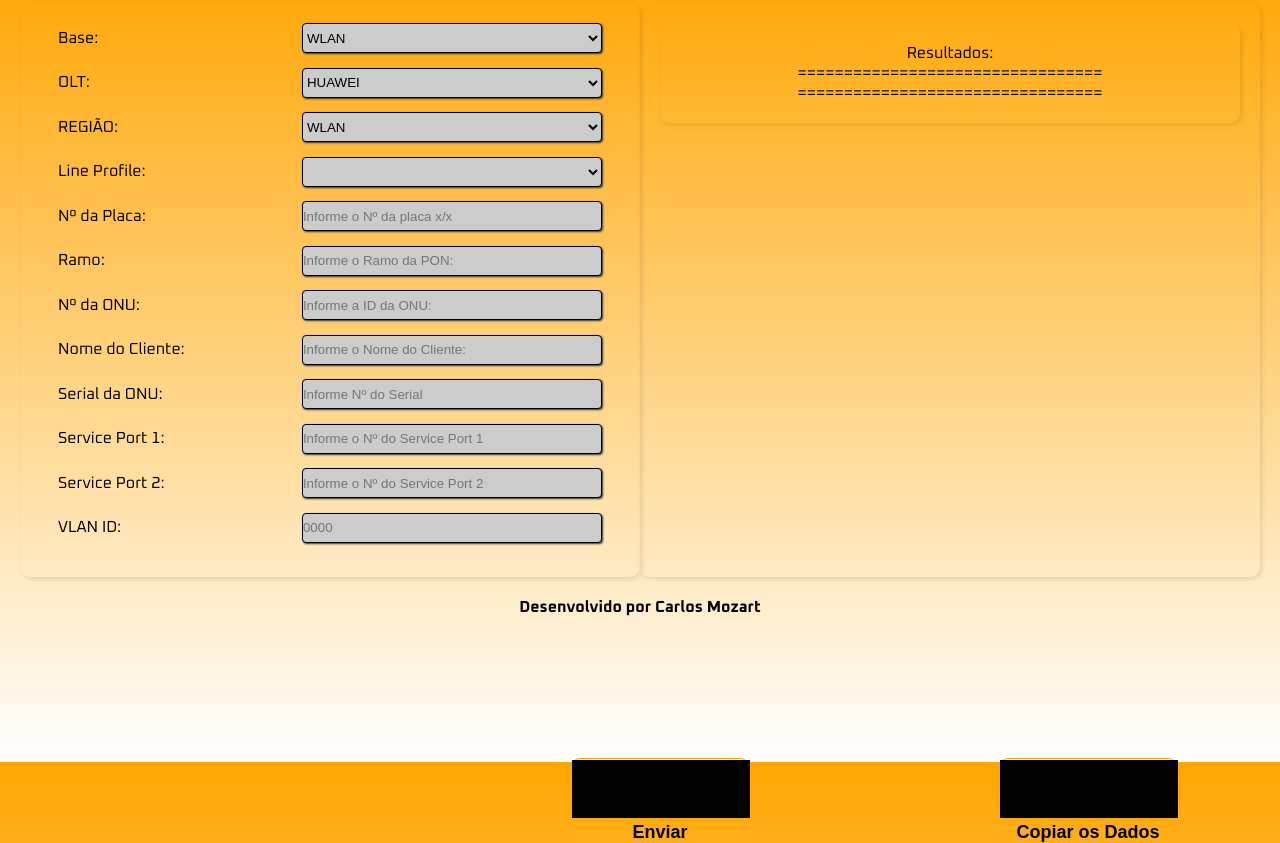
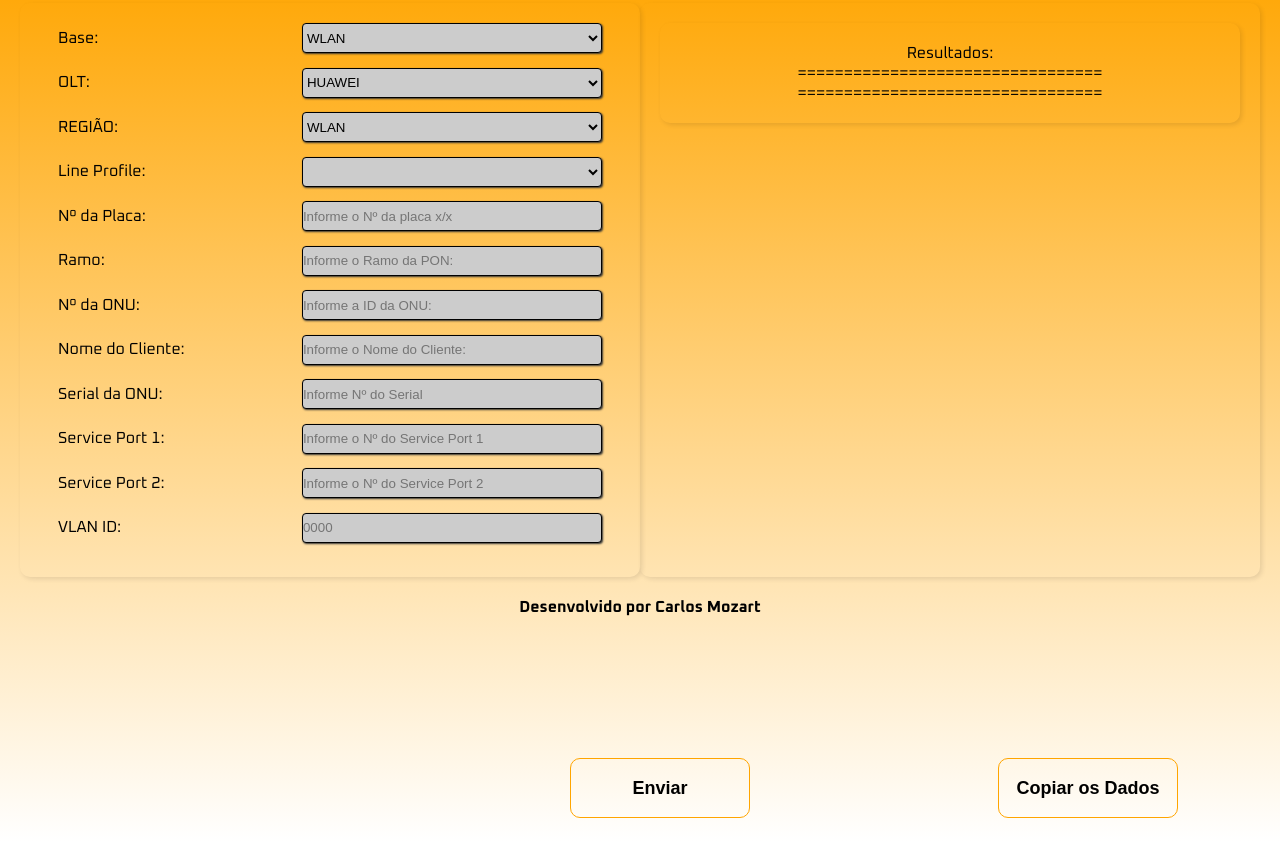
Before and after one commit to carlosmozart/Provisionamento-Huawei, a plain HTML site: page index.html in a window 1280 px wide. Shown: the part 38-881 px from the top of the page. Drawn offline with Linux system fonts and the light colour scheme.

Commit message:
Update style.css
Correções no CSS

```diff
--- a/css/style.css
+++ b/css/style.css
@@ -9,7 +9,7 @@
 body {
   text-align: center;
   background: linear-gradient(to bottom, #ffa500, #fff);
-  min-height: 100vh;
+  min-height: 110vh;
   font-family: 'Oxanium', cursive;
 }
 
@@ -114,3 +114,14 @@ label {
   box-shadow: 2px 2px 5px rgba(0, 0, 0, 0.1);
   text-align: center;
 }
+
+svg {
+  position: absolute;
+  left: 0;
+  top: 0;
+  fill: none;
+  stroke: #fff;
+  stroke-dasharray: 150 480;
+  stroke-dashoffset: 150;
+  transition: 1s ease-in-out;
+}
```
